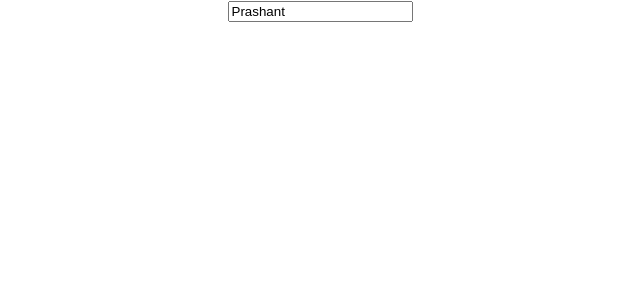
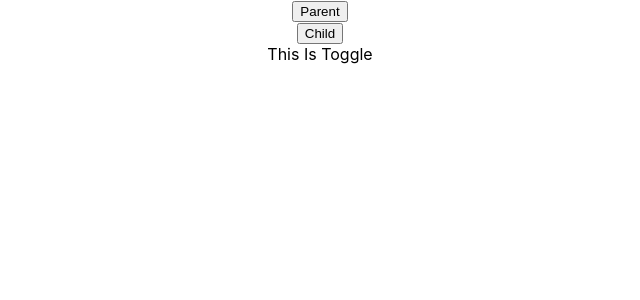
Before and after one commit to sivaraman251600/SprintSix, a React (Create React App) app in the folder sprint-six/: page / in a window 1280 px wide. Shown: the top 300 px of the page, without its empty margins (320-960 px from the left). Built offline with nearby package versions, Linux system fonts and the light colour scheme.

Commit message:
i exercised the useImperative Hook example

```diff
--- a/sprint-six/src/App.js
+++ b/sprint-six/src/App.js
@@ -1,10 +1,10 @@
 import './App.css';
-import UseLayoutEffect from './components/useLayoutEffect/UseLayoutEffect';
+import ParentButton from './components/useImperativeHandle/ParentButton';
 
 function App() {
   return (
     <div className="App">
-      <UseLayoutEffect />
+      <ParentButton />
     </div>
   );
 }
--- /dev/null
+++ b/sprint-six/src/components/useImperativeHandle/ChildButton.js
@@ -0,0 +1,19 @@
+import React, { forwardRef, useImperativeHandle, useState } from 'react'
+
+const ChildButton = forwardRef((props,ref) => {
+    const [toggle, setToggle] = useState(true)
+
+    useImperativeHandle(ref,()=>({
+        changeToggle(){
+            setToggle(!toggle)
+        }
+    }))
+  return (
+    <div>
+        <button onClick={()=>ref.current.changeToggle()}>Child</button><br/>
+       { toggle && <span>This Is Toggle</span> }
+    </div>
+  )
+})
+
+export default ChildButton
--- /dev/null
+++ b/sprint-six/src/components/useImperativeHandle/ParentButton.js
@@ -0,0 +1,14 @@
+import React, { useRef } from 'react'
+import ChildButton from './ChildButton'
+
+const ParentButton = () => {
+    const buttonRef = useRef(null)
+  return (
+    <div>
+        <button onClick={()=>buttonRef.current.changeToggle()}>Parent</button>
+        <ChildButton ref={buttonRef}/>
+    </div>
+  )
+}
+
+export default ParentButton
```
